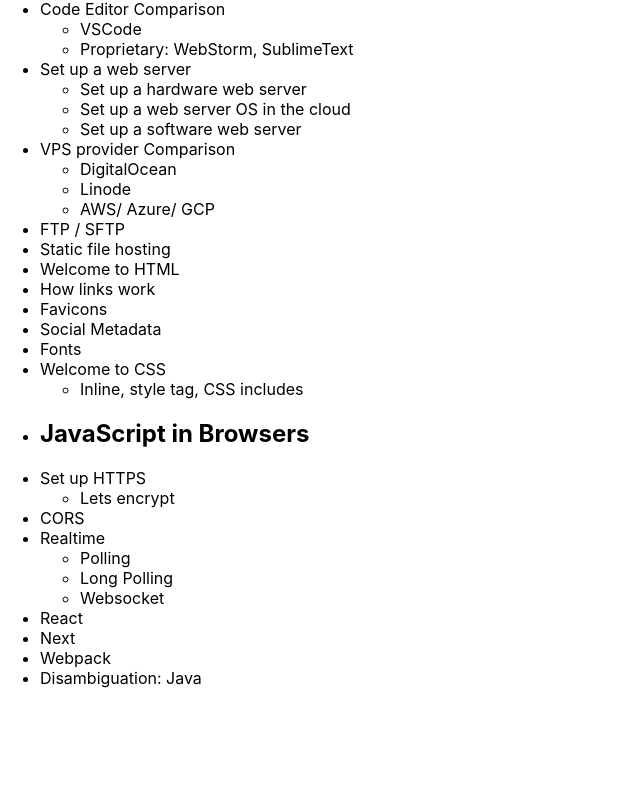
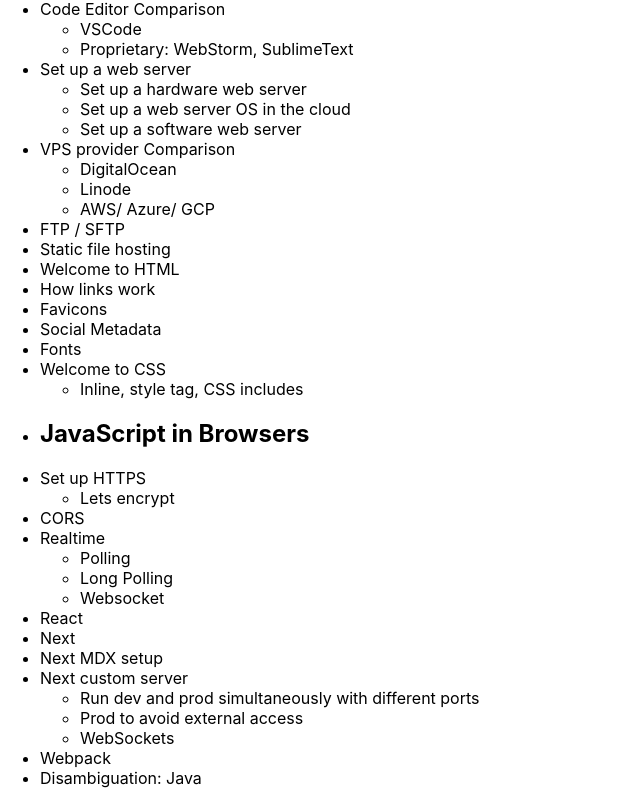
Before and after one commit to flybayer/co.base, a Next.js app: page /web-fundamentals in a window 1280 px wide. Shown: the part 651-1455 px from the top of the page, without its empty margins (0-640 px from the left). Before the commit the page ends 1355 px from the top, so only its background shows below. Built offline with nearby package versions, Linux system fonts and the light colour scheme.

Commit message:
deploy file

```diff
--- a/pages/web-fundamentals.mdx
+++ b/pages/web-fundamentals.mdx
@@ -67,5 +67,10 @@
     - Websocket
 - React
 - Next
+- Next MDX setup
+- Next custom server
+    - Run dev and prod simultaneously with different ports
+    - Prod to avoid external access
+    - WebSockets
 - Webpack
 - Disambiguation: Java
```
Also changed, not shown: 1 other file (tests, documents, lock files or other folders).
